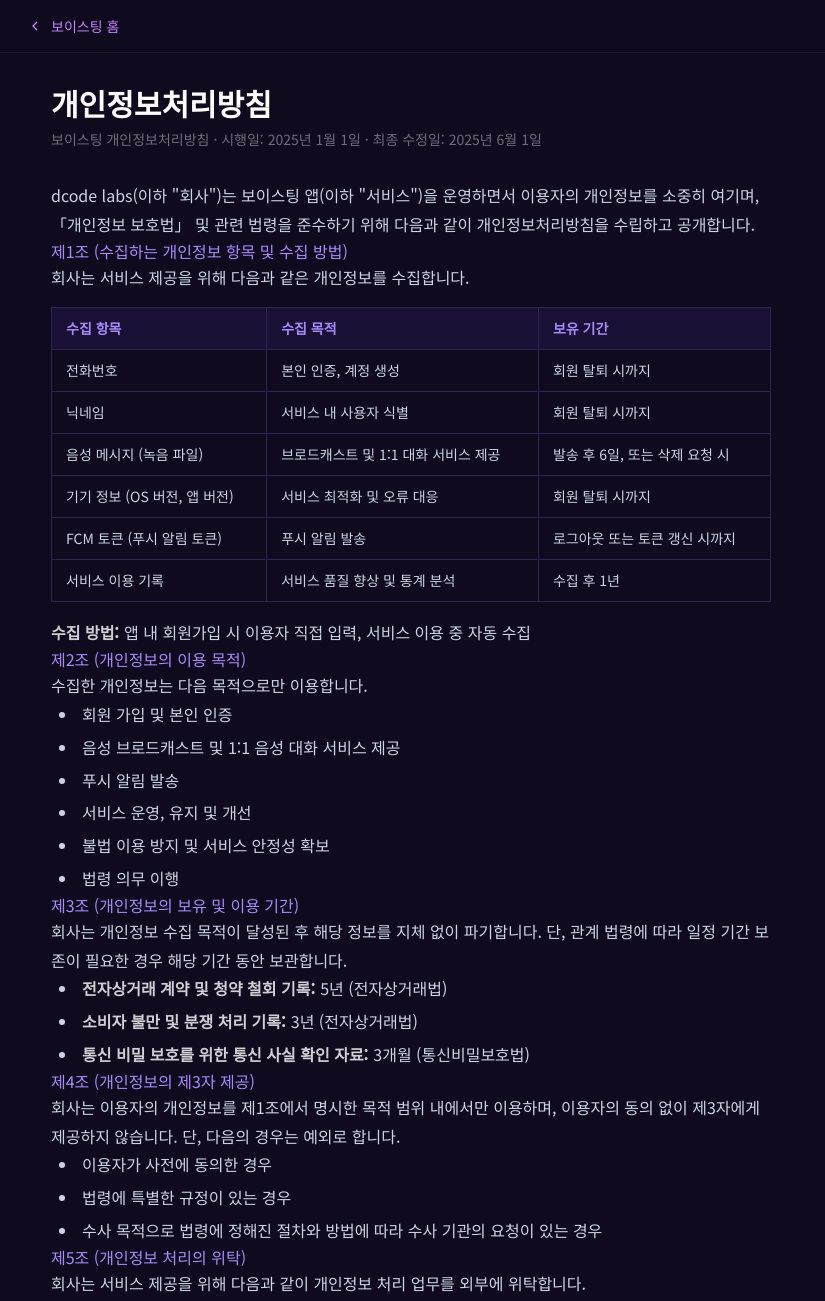
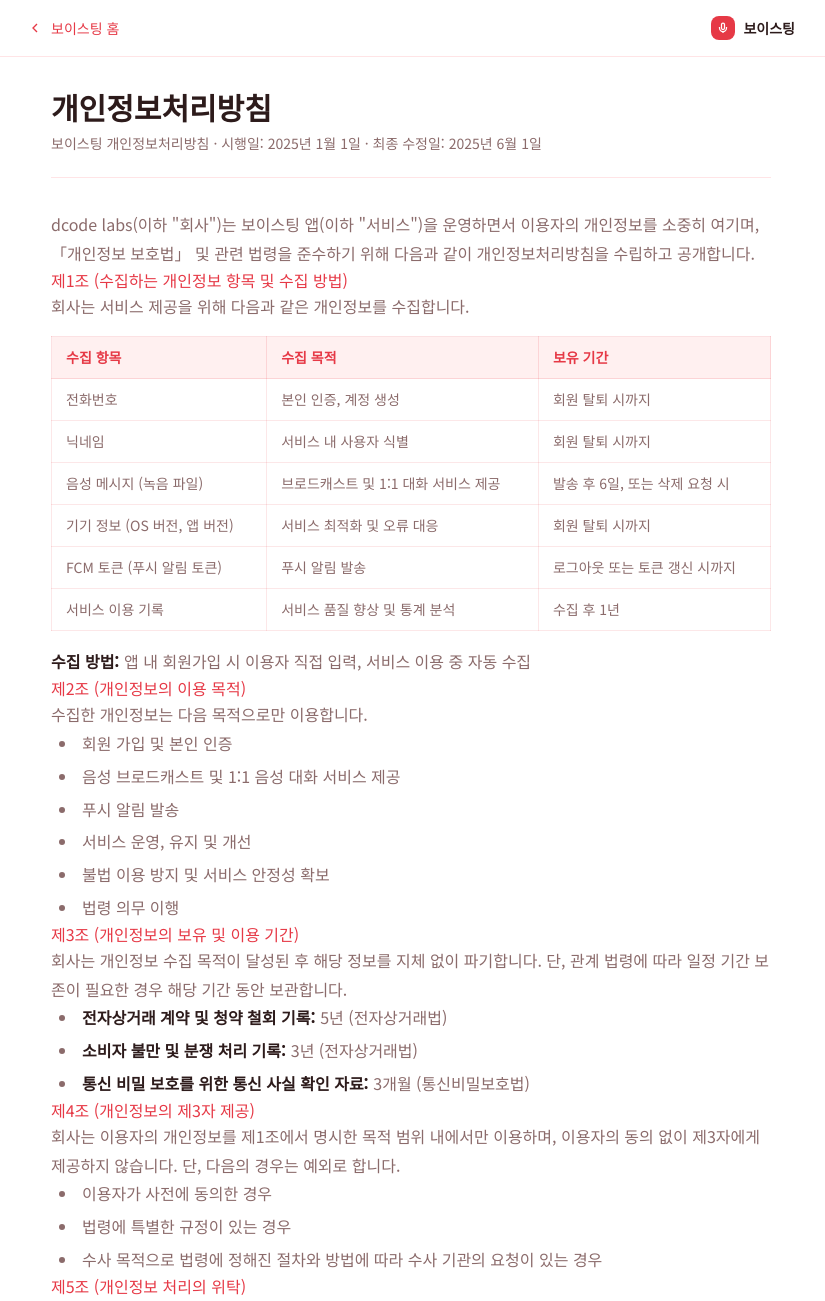
Before and after one commit to seunghan91/dcode-landing, a plain HTML site: page voiceting/privacy/index.html in a window 1280 px wide. Shown: the top 1301 px of the page, without its empty margins (229-1054 px from the left). Drawn offline with nearby package versions, Linux system fonts and the light colour scheme.

Commit message:
fix: 개인정보처리방침 디자인 - 다크테마에서 보이스팅 브랜드 테마로 통일

```diff
--- a/voiceting/privacy/index.html
+++ b/voiceting/privacy/index.html
@@ -15,30 +15,40 @@
     <script src="https://cdn.tailwindcss.com"></script>
 
     <style>
-        body { font-family: 'Noto Sans KR', sans-serif; background: #0F0A1E; color: #E2E8F0; }
-        h2 { color: #A78BFA; margin-top: 2rem; margin-bottom: 0.75rem; font-weight: 600; font-size: 1.1rem; }
-        p, li { color: #CBD5E1; line-height: 1.8; }
+        * { box-sizing: border-box; }
+        body { font-family: 'Noto Sans KR', sans-serif; background: #ffffff; color: #2d1b1b; -webkit-font-smoothing: antialiased; }
+        h2 { color: #e63946; margin-top: 2rem; margin-bottom: 0.75rem; font-weight: 700; font-size: 1rem; }
+        p, li { color: #8b6b6b; line-height: 1.8; }
         li { margin-bottom: 0.25rem; }
+        strong { color: #2d1b1b; }
         table { width: 100%; border-collapse: collapse; margin: 1rem 0; font-size: 0.875rem; }
-        th { background: #1A1035; color: #A78BFA; padding: 10px 14px; text-align: left; border: 1px solid #2D2550; }
-        td { padding: 10px 14px; border: 1px solid #2D2550; color: #CBD5E1; vertical-align: top; }
+        th { background: #fff0f0; color: #e63946; padding: 10px 14px; text-align: left; border: 1px solid rgba(230,57,70,0.15); font-weight: 600; }
+        td { padding: 10px 14px; border: 1px solid rgba(230,57,70,0.12); color: #8b6b6b; vertical-align: top; }
+        a { color: #e63946; }
+        a:hover { text-decoration: underline; }
     </style>
 </head>
 <body>
     <!-- Header -->
-    <header class="border-b border-white/5 py-4 px-6 mb-8">
-        <div class="max-w-3xl mx-auto flex items-center gap-3">
-            <a href="../" class="flex items-center gap-2 text-purple-400 hover:text-purple-300 transition-colors text-sm">
+    <header class="border-b border-rose-100 bg-white/90 backdrop-blur-md py-4 px-6 mb-8">
+        <div class="max-w-3xl mx-auto flex items-center justify-between">
+            <a href="../" class="flex items-center gap-2 text-primary hover:opacity-70 transition-opacity text-sm font-medium" style="color:#e63946">
                 <svg width="16" height="16" viewBox="0 0 24 24" fill="none" stroke="currentColor" stroke-width="2"><path d="M15 18l-6-6 6-6"/></svg>
                 보이스팅 홈
             </a>
+            <div class="flex items-center gap-2">
+                <div class="w-6 h-6 rounded-lg flex items-center justify-center" style="background:#e63946">
+                    <svg width="12" height="12" viewBox="0 0 24 24" fill="none" stroke="white" stroke-width="2.5"><path d="M12 2a3 3 0 0 0-3 3v7a3 3 0 0 0 6 0V5a3 3 0 0 0-3-3z"/><path d="M19 10v2a7 7 0 0 1-14 0v-2"/><line x1="12" y1="19" x2="12" y2="22"/></svg>
+                </div>
+                <span class="font-bold text-sm" style="color:#2d1b1b">보이스팅</span>
+            </div>
         </div>
     </header>
 
     <main class="max-w-3xl mx-auto px-6 pb-20">
-        <div class="mb-8">
-            <h1 class="text-3xl font-bold text-white mb-2">개인정보처리방침</h1>
-            <p class="text-white/40 text-sm">보이스팅 개인정보처리방침 · 시행일: 2025년 1월 1일 · 최종 수정일: 2025년 6월 1일</p>
+        <div class="mb-8 pb-6 border-b border-rose-100">
+            <h1 class="text-3xl font-bold mb-2" style="color:#2d1b1b">개인정보처리방침</h1>
+            <p class="text-sm" style="color:#8b6b6b">보이스팅 개인정보처리방침 · 시행일: 2025년 1월 1일 · 최종 수정일: 2025년 6월 1일</p>
         </div>
 
         <p>dcode labs(이하 "회사")는 보이스팅 앱(이하 "서비스")을 운영하면서 이용자의 개인정보를 소중히 여기며, 「개인정보 보호법」 및 관련 법령을 준수하기 위해 다음과 같이 개인정보처리방침을 수립하고 공개합니다.</p>
@@ -88,7 +98,7 @@
             </tbody>
         </table>
 
-        <p><strong class="text-white/80">수집 방법:</strong> 앱 내 회원가입 시 이용자 직접 입력, 서비스 이용 중 자동 수집</p>
+        <p><strong>수집 방법:</strong> 앱 내 회원가입 시 이용자 직접 입력, 서비스 이용 중 자동 수집</p>
 
         <h2>제2조 (개인정보의 이용 목적)</h2>
         <p>수집한 개인정보는 다음 목적으로만 이용합니다.</p>
@@ -104,9 +114,9 @@
         <h2>제3조 (개인정보의 보유 및 이용 기간)</h2>
         <p>회사는 개인정보 수집 목적이 달성된 후 해당 정보를 지체 없이 파기합니다. 단, 관계 법령에 따라 일정 기간 보존이 필요한 경우 해당 기간 동안 보관합니다.</p>
         <ul class="list-disc list-inside space-y-1 ml-2">
-            <li><strong class="text-white/80">전자상거래 계약 및 청약 철회 기록:</strong> 5년 (전자상거래법)</li>
-            <li><strong class="text-white/80">소비자 불만 및 분쟁 처리 기록:</strong> 3년 (전자상거래법)</li>
-            <li><strong class="text-white/80">통신 비밀 보호를 위한 통신 사실 확인 자료:</strong> 3개월 (통신비밀보호법)</li>
+            <li><strong>전자상거래 계약 및 청약 철회 기록:</strong> 5년 (전자상거래법)</li>
+            <li><strong>소비자 불만 및 분쟁 처리 기록:</strong> 3년 (전자상거래법)</li>
+            <li><strong>통신 비밀 보호를 위한 통신 사실 확인 자료:</strong> 3개월 (통신비밀보호법)</li>
         </ul>
 
         <h2>제4조 (개인정보의 제3자 제공)</h2>
@@ -146,13 +156,13 @@
             <li>개인정보 처리 정지 요청</li>
             <li>회원 탈퇴 (계정 삭제)</li>
         </ul>
-        <p class="mt-3">권리 행사는 앱 내 설정 메뉴 또는 이메일(<a href="mailto:iyu974895@gmail.com" class="text-purple-400 hover:underline">iyu974895@gmail.com</a>)을 통해 요청하실 수 있습니다. 회사는 요청 접수 후 10일 이내에 처리합니다.</p>
+        <p class="mt-3">권리 행사는 앱 내 설정 메뉴 또는 이메일(<a href="mailto:iyu974895@gmail.com">iyu974895@gmail.com</a>)을 통해 요청하실 수 있습니다. 회사는 요청 접수 후 10일 이내에 처리합니다.</p>
 
         <h2>제7조 (개인정보의 파기 절차 및 방법)</h2>
         <p>회사는 개인정보 보유 기간이 경과하거나 처리 목적이 달성된 경우 다음 방법으로 개인정보를 파기합니다.</p>
         <ul class="list-disc list-inside space-y-1 ml-2">
-            <li><strong class="text-white/80">전자적 파일 형태:</strong> 복구 및 재생이 불가능한 방법으로 영구 삭제</li>
-            <li><strong class="text-white/80">종이 문서:</strong> 분쇄 또는 소각</li>
+            <li><strong>전자적 파일 형태:</strong> 복구 및 재생이 불가능한 방법으로 영구 삭제</li>
+            <li><strong>종이 문서:</strong> 분쇄 또는 소각</li>
         </ul>
         <p class="mt-2">음성 메시지는 발송 후 6일이 경과하면 자동으로 서버에서 삭제됩니다.</p>
 
@@ -180,7 +190,7 @@
                 </tr>
                 <tr>
                     <td>이메일</td>
-                    <td><a href="mailto:iyu974895@gmail.com" class="text-purple-400 hover:underline">iyu974895@gmail.com</a></td>
+                    <td><a href="mailto:iyu974895@gmail.com">iyu974895@gmail.com</a></td>
                 </tr>
             </tbody>
         </table>
@@ -197,7 +207,7 @@
             <li>경찰청 사이버안전국: cyberbureau.police.go.kr / 국번 없이 182</li>
         </ul>
 
-        <div class="mt-12 pt-8 border-t border-white/10 text-white/30 text-sm">
+        <div class="mt-12 pt-8 border-t border-rose-100 text-sm" style="color:#8b6b6b">
             <p>시행일: 2025년 1월 1일</p>
             <p class="mt-1">© 2025 dcode labs. 보이스팅</p>
         </div>
```
